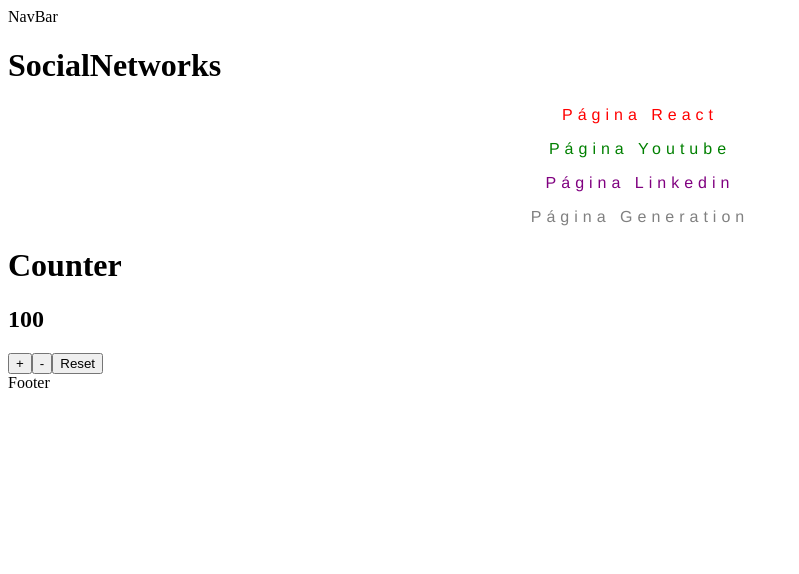
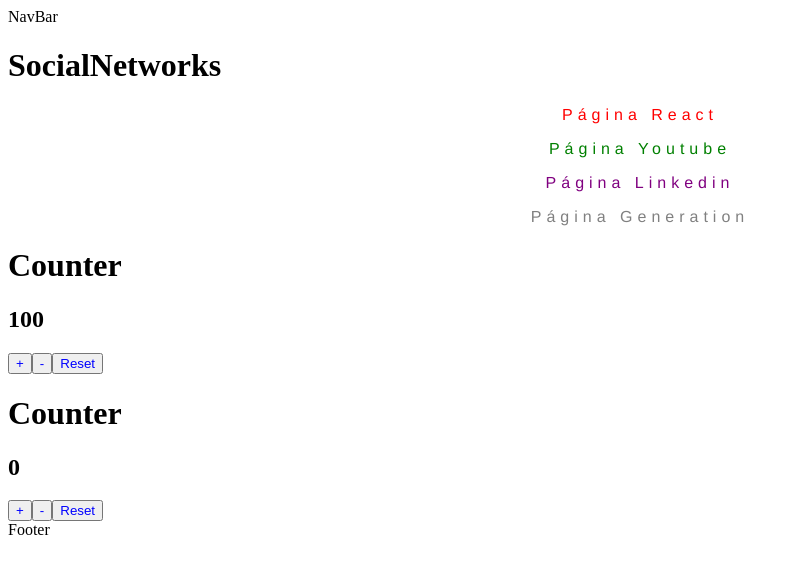
Before and after one commit to alexismoreno9811/ch26-react-counter, a React (Create React App) app: page /counter/1 in a window 1280 px wide. Shown: the top 574 px of the page, without its empty margins (0-799 px from the left). Built offline with nearby package versions, Linux system fonts and the light colour scheme.

Commit message:
ci: button component

```diff
--- a/src/App.jsx
+++ b/src/App.jsx
@@ -9,7 +9,8 @@ export const App = () => {
     <>
       <NavBar />
       <SocialNetworks />
-      <Counter />
+      <Counter initialValue={100} increment={5} decrement={5} />
+      <Counter initialValue={0} increment={10} />
       <Footer />
     </>
   )
--- /dev/null
+++ b/src/components/button/Button.jsx
@@ -0,0 +1,10 @@
+import React from 'react'
+export const Button = ({onClick, children}) => {
+  return (
+    <>
+      <button style={{ color: "blue" }} onClick={onClick}>
+        {children}
+      </button>
+    </>
+  )
+}
--- a/src/components/counter/Counter.jsx
+++ b/src/components/counter/Counter.jsx
@@ -1,32 +1,28 @@
 import React, { useState } from 'react';
+import { Button } from '../button/Button';
+export const Counter = ({ initialValue = 0, increment = 1, decrement = 1}) => {
 
-export const Counter = () => {
-
-  const initial = 100;
-
-  const [counter, setCounter] = useState(initial);
-
-  //console.log("Renderizando counter");
+  const [counter, setCounter] = useState(initialValue);
 
   const handleIncrement = () => {
-    setCounter(counter + 1);
+    setCounter(counter + increment);
   };
 
   const handleDecrement = () => {
-    setCounter(counter - 1);
+    setCounter(counter - decrement);
   };
 
   const handleReset = () => {
-    setCounter(initial);
+    setCounter(initialValue);
   };
 
   return (
     <>
       <h1>Counter</h1>
-      <h2>{ counter }</h2>
-      <button onClick={handleIncrement}>+</button>
-      <button onClick={handleDecrement}>-</button>
-      <button onClick={handleReset}>Reset</button>
+      <h2>{counter}</h2>
+      <Button onClick={handleIncrement}>+</Button>
+      <Button onClick={handleDecrement}>-</Button>
+      <Button onClick={handleReset}>Reset</Button>
     </>
   );
 };
```
